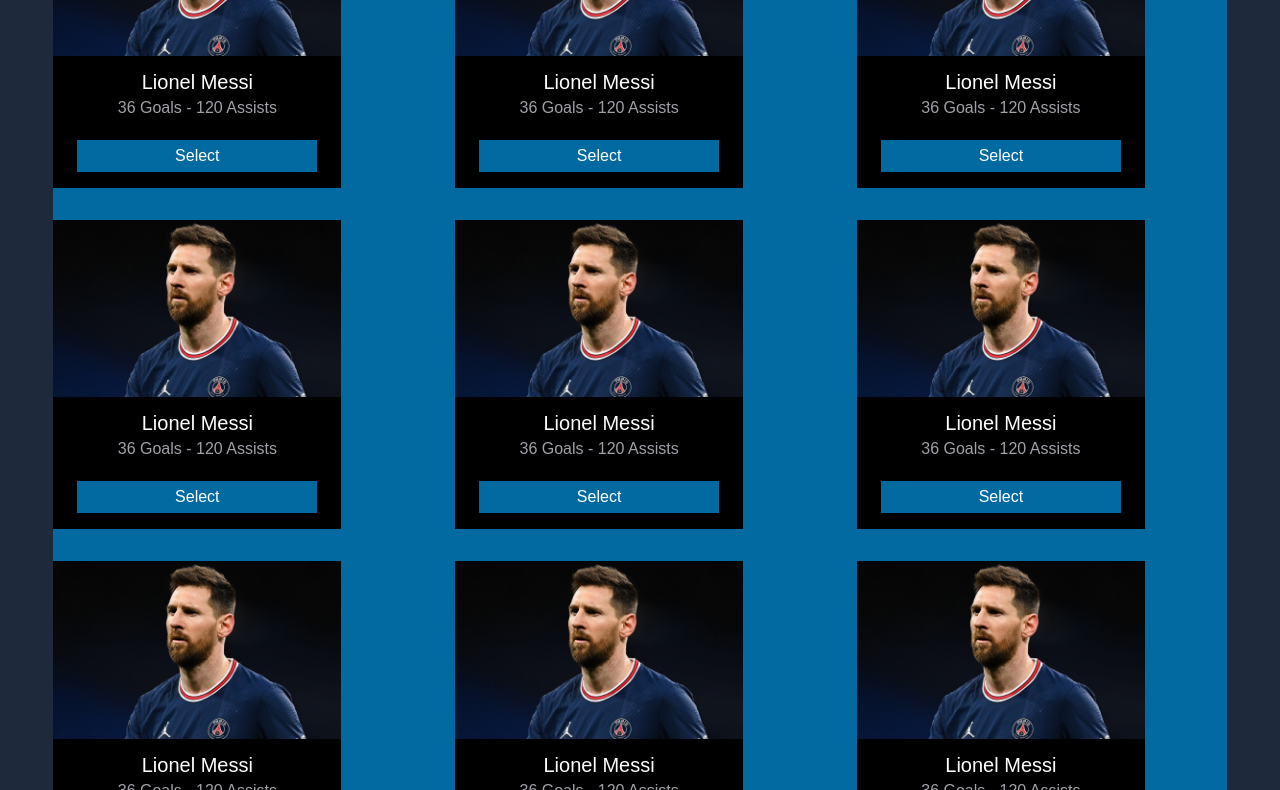
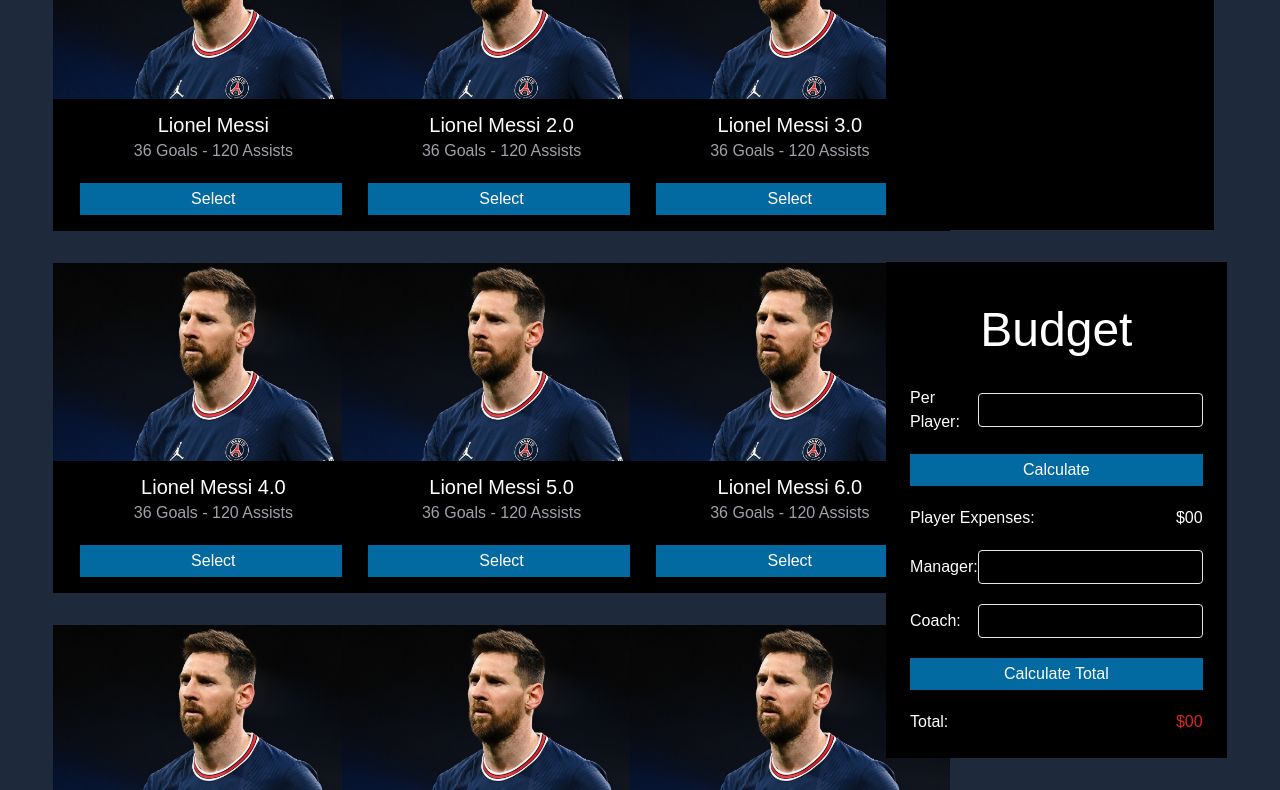
Before and after one commit to MohammadNaiem65/best-five, a plain HTML site: page index.html in a window 1280 px wide. Shown: the part 498-1288 px from the top of the page. Drawn offline with nearby package versions, Linux system fonts and the light colour scheme; a web font is replaced by a local one.

Commit message:
added selection section and compleated the main section

```diff
--- a/index.html
+++ b/index.html
@@ -9,7 +9,7 @@
     <link rel="preconnect" href="https://fonts.gstatic.com" crossorigin>
     <link href="https://fonts.googleapis.com/css2?family=Signika+Negative&display=swap" rel="stylesheet">
     <!-- Vanilla CSS -->
-    <link rel="stylesheet" href="styles/style.css">
+    <link rel="stylesheet" href="styles/style.css">k
     <!-- Tailwind -->
     <script src="https://cdn.tailwindcss.com"></script>
 </head>
@@ -22,10 +22,10 @@
     </header>
     <!-- header ends here -->
     <!-- main section starts here -->
-    <main class="w-11/12 my-14 mx-auto bg-sky-700">
-        <!-- Player section starts -->
+    <main class="w-11/12 my-14 mx-auto flex justify-between">
+        <!-- Players section starts -->
         <section class="grid grid-cols-3 gap-8">
-            <div class="w-72 text-center text-white bg-black">
+            <div class="w-80 text-center text-white bg-black">
                 <div>
                     <img src="images/messi_sinaliza_positivo_e_se_aproxima_de_acerto_com_novo_clube_para_2023.jpg_242310155.jpg"
                         alt="Picture of Messi">
@@ -36,97 +36,129 @@
                 </div>
                 <button class="bg-sky-700 w-10/12 mt-2 mb-4 py-1 hover:bg-sky-800">Select</button>
             </div>
-            <div class="w-72 text-center text-white bg-black">
+            <div class="w-80 text-center text-white bg-black">
                 <div>
                     <img src="images/messi_sinaliza_positivo_e_se_aproxima_de_acerto_com_novo_clube_para_2023.jpg_242310155.jpg"
                         alt="Picture of Messi">
                 </div>
                 <div class="p-3">
-                    <h1 class="text-xl">Lionel Messi</h1>
+                    <h1 class="text-xl">Lionel Messi 2.0</h1>
                     <p class="text-zinc-400">36 Goals - 120 Assists</p>
                 </div>
                 <button class="bg-sky-700 w-10/12 mt-2 mb-4 py-1 hover:bg-sky-800">Select</button>
             </div>
-            <div class="w-72 text-center text-white bg-black">
+            <div class="w-80 text-center text-white bg-black">
                 <div>
                     <img src="images/messi_sinaliza_positivo_e_se_aproxima_de_acerto_com_novo_clube_para_2023.jpg_242310155.jpg"
                         alt="Picture of Messi">
                 </div>
                 <div class="p-3">
-                    <h1 class="text-xl">Lionel Messi</h1>
+                    <h1 class="text-xl">Lionel Messi 3.0</h1>
                     <p class="text-zinc-400">36 Goals - 120 Assists</p>
                 </div>
                 <button class="bg-sky-700 w-10/12 mt-2 mb-4 py-1 hover:bg-sky-800">Select</button>
             </div>
-            <div class="w-72 text-center text-white bg-black">
+            <div class="w-80 text-center text-white bg-black">
                 <div>
                     <img src="images/messi_sinaliza_positivo_e_se_aproxima_de_acerto_com_novo_clube_para_2023.jpg_242310155.jpg"
                         alt="Picture of Messi">
                 </div>
                 <div class="p-3">
-                    <h1 class="text-xl">Lionel Messi</h1>
+                    <h1 class="text-xl">Lionel Messi 4.0</h1>
                     <p class="text-zinc-400">36 Goals - 120 Assists</p>
                 </div>
                 <button class="bg-sky-700 w-10/12 mt-2 mb-4 py-1 hover:bg-sky-800">Select</button>
             </div>
-            <div class="w-72 text-center text-white bg-black">
+            <div class="w-80 text-center text-white bg-black">
                 <div>
                     <img src="images/messi_sinaliza_positivo_e_se_aproxima_de_acerto_com_novo_clube_para_2023.jpg_242310155.jpg"
                         alt="Picture of Messi">
                 </div>
                 <div class="p-3">
-                    <h1 class="text-xl">Lionel Messi</h1>
+                    <h1 class="text-xl">Lionel Messi 5.0</h1>
                     <p class="text-zinc-400">36 Goals - 120 Assists</p>
                 </div>
                 <button class="bg-sky-700 w-10/12 mt-2 mb-4 py-1 hover:bg-sky-800">Select</button>
             </div>
-            <div class="w-72 text-center text-white bg-black">
+            <div class="w-80 text-center text-white bg-black">
                 <div>
                     <img src="images/messi_sinaliza_positivo_e_se_aproxima_de_acerto_com_novo_clube_para_2023.jpg_242310155.jpg"
                         alt="Picture of Messi">
                 </div>
                 <div class="p-3">
-                    <h1 class="text-xl">Lionel Messi</h1>
+                    <h1 class="text-xl">Lionel Messi 6.0</h1>
                     <p class="text-zinc-400">36 Goals - 120 Assists</p>
                 </div>
                 <button class="bg-sky-700 w-10/12 mt-2 mb-4 py-1 hover:bg-sky-800">Select</button>
             </div>
-            <div class="w-72 text-center text-white bg-black">
+            <div class="w-80 text-center text-white bg-black">
                 <div>
                     <img src="images/messi_sinaliza_positivo_e_se_aproxima_de_acerto_com_novo_clube_para_2023.jpg_242310155.jpg"
                         alt="Picture of Messi">
                 </div>
                 <div class="p-3">
-                    <h1 class="text-xl">Lionel Messi</h1>
+                    <h1 class="text-xl">Lionel Messi 7.0</h1>
                     <p class="text-zinc-400">36 Goals - 120 Assists</p>
                 </div>
                 <button class="bg-sky-700 w-10/12 mt-2 mb-4 py-1 hover:bg-sky-800">Select</button>
             </div>
-            <div class="w-72 text-center text-white bg-black">
+            <div class="w-80 text-center text-white bg-black">
                 <div>
                     <img src="images/messi_sinaliza_positivo_e_se_aproxima_de_acerto_com_novo_clube_para_2023.jpg_242310155.jpg"
                         alt="Picture of Messi">
                 </div>
                 <div class="p-3">
-                    <h1 class="text-xl">Lionel Messi</h1>
+                    <h1 class="text-xl">Lionel Messi 8.0</h1>
                     <p class="text-zinc-400">36 Goals - 120 Assists</p>
                 </div>
                 <button class="bg-sky-700 w-10/12 mt-2 mb-4 py-1 hover:bg-sky-800">Select</button>
             </div>
-            <div class="w-72 text-center text-white bg-black">
+            <div class="w-80 text-center text-white bg-black">
                 <div>
                     <img src="images/messi_sinaliza_positivo_e_se_aproxima_de_acerto_com_novo_clube_para_2023.jpg_242310155.jpg"
                         alt="Picture of Messi">
                 </div>
                 <div class="p-3">
-                    <h1 class="text-xl">Lionel Messi</h1>
+                    <h1 class="text-xl">Lionel Messi 9.0</h1>
                     <p class="text-zinc-400">36 Goals - 120 Assists</p>
                 </div>
                 <button class="bg-sky-700 w-10/12 mt-2 mb-4 py-1 hover:bg-sky-800">Select</button>
             </div>
         </section>
-        <!-- Player section ends -->
+        <!-- Players section ends -->
+        <!-- selection section starts -->
+        <section>
+            <div id="selected-players" class="p-8 text-white bg-black">
+                <h1 class="text-5xl text-center">Select - V</h1>
+                <ol id="selected-players-name" class="my-5">
+                </ol>
+            </div>
+            <div class="bg-black text-white mt-8 p-6">
+                <h1 class="mt-5 mb-8 text-5xl text-center">Budget</h1>
+                <div class="flex justify-between items-center">
+                    <span>Per Player:</span>
+                    <input id="per-player-cost" class="bg-black border rounded px-2 py-1" type="text">
+                </div>
+                <button id="player-cost"
+                    class="text-white bg-sky-700 w-full mx-center my-5 py-1 hover:bg-sky-800">Calculate</button>
+                <p class="flex justify-between items-center">Player Expenses: <span>
+                        $<span>00</span></span></p>
+                <div class="flex justify-between items-center my-5">
+                    <span>Manager:</span>
+                    <input class="bg-black border rounded px-2 py-1" type="text">
+                </div>
+                <div class="flex justify-between items-center">
+                    <span>Coach:</span>
+                    <input class="bg-black border rounded px-2 py-1" type="text">
+                </div>
+                <button class="text-white bg-sky-700 w-full mx-center my-5 py-1 hover:bg-sky-800">Calculate
+                    Total</button>
+                <p class="flex justify-between items-center">Total:<span class="text-red-600"> $<span>00</span></span>
+                </p>
+            </div>
+            <!-- selection section ends -->
     </main>
+    <!-- main section starts here -->
 </body>
 <script src="js/main.js"></script>
 
--- a/styles/style.css
+++ b/styles/style.css
@@ -1,3 +1,14 @@
 body {
     font-family: 'Signika Negative', sans-serif;
 }
+
+#selected-players {
+    height: 20.5rem;
+    width: 20.5rem;
+}
+
+#selected-players-name {
+    list-style-type: decimal;
+    list-style-position: inside;
+    font-size: 1.5rem;
+}
```
